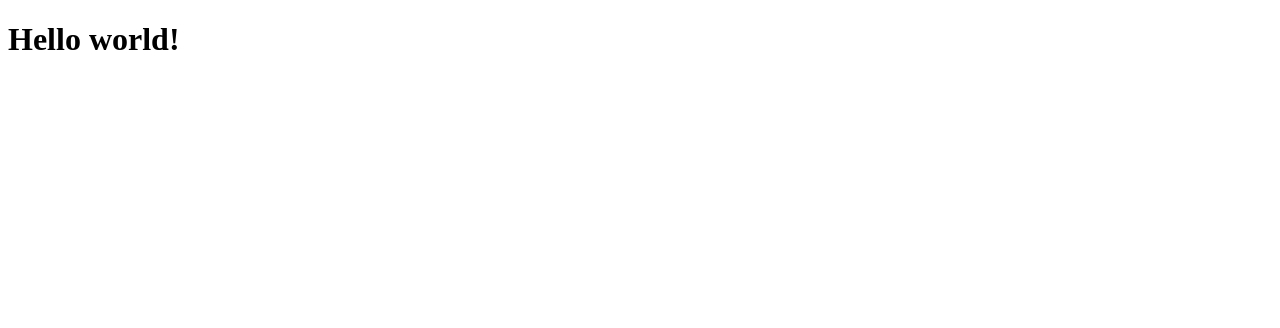
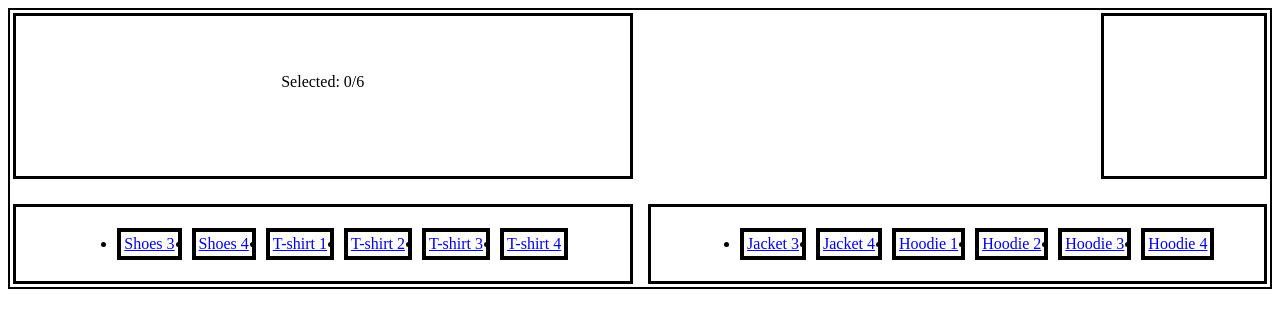
Before and after one commit to yankvasya/test-task-frontend, a Vue app: page / in a window 1280 px wide. Shown: the top 328 px of the page. Built offline with nearby package versions, Linux system fonts and the light colour scheme; the HTML template or start-up script is replaced by a standard one.

Commit message:
feat: [App.vue] create app

```diff
--- a/src/App.vue
+++ b/src/App.vue
@@ -1,7 +1,106 @@
 <template>
-  <h1>Hello world!</h1>
+  <div class="wrapper">
+    <CustomList
+      :list="selectedItems"
+      :maxLimit="limitSelectedItems"
+      @update:element="changeSelectedItems"
+    />
+    <CustomSelected :item="selectedItem" @delete:element="deleteSelectedItem" />
+    <CustomList :list="left" @update:element="addSelectedItems" />
+    <CustomList :list="right" @update:element="changeSelectedItem" />
+  </div>
 </template>
 
-<script setup></script>
+<script setup>
+import CustomList from "./components/CustomList.vue";
+import CustomSelected from "./components/CustomSelected.vue";
+import { reactive, ref } from "vue";
 
-<style scoped />
+const left = [
+  {
+    id: 1,
+    name: "Shoes 1",
+  },
+  {
+    id: 2,
+    name: "Shoes 2",
+  },
+  {
+    id: 3,
+    name: "Shoes 3",
+  },
+  {
+    id: 4,
+    name: "Shoes 4",
+  },
+  {
+    id: 5,
+    name: "T-shirt 1",
+  },
+  {
+    id: 6,
+    name: "T-shirt 2",
+  },
+  {
+    id: 7,
+    name: "T-shirt 3",
+  },
+  {
+    id: 8,
+    name: "T-shirt 4",
+  },
+];
+const right = [
+  {
+    id: 11,
+    name: "Jacket 1",
+  },
+  {
+    id: 12,
+    name: "Jacket 2",
+  },
+  {
+    id: 13,
+    name: "Jacket 3",
+  },
+  {
+    id: 14,
+    name: "Jacket 4",
+  },
+  {
+    id: 15,
+    name: "Hoodie 1",
+  },
+  {
+    id: 16,
+    name: "Hoodie 2",
+  },
+  {
+    id: 17,
+    name: "Hoodie 3",
+  },
+  {
+    id: 18,
+    name: "Hoodie 4",
+  },
+];
+
+const limitSelectedItems = 6;
+const selectedItems = ref([]);
+const addSelectedItems = (value) => {
+  if (selectedItems.value.length < limitSelectedItems) {
+    selectedItems.value.push(value);
+  }
+};
+const changeSelectedItems = (value) => {
+  // FIXME: реализовать удалению по клику на определенный элементы
+  // filter, slice польностью ломают возможно работы с массивом
+  selectedItems.value.pop();
+};
+
+const selectedItem = ref({});
+const changeSelectedItem = (value) => (selectedItem.value = value);
+const deleteSelectedItem = () => (selectedItem.value = {});
+</script>
+
+<style scoped src="./styles/app.scss" lang="scss" />
```
